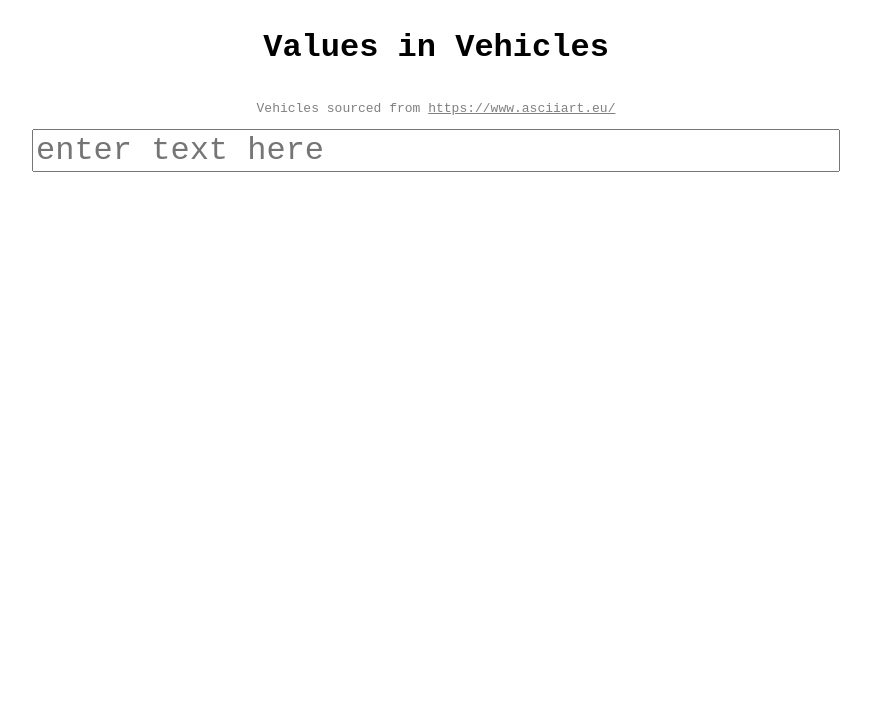
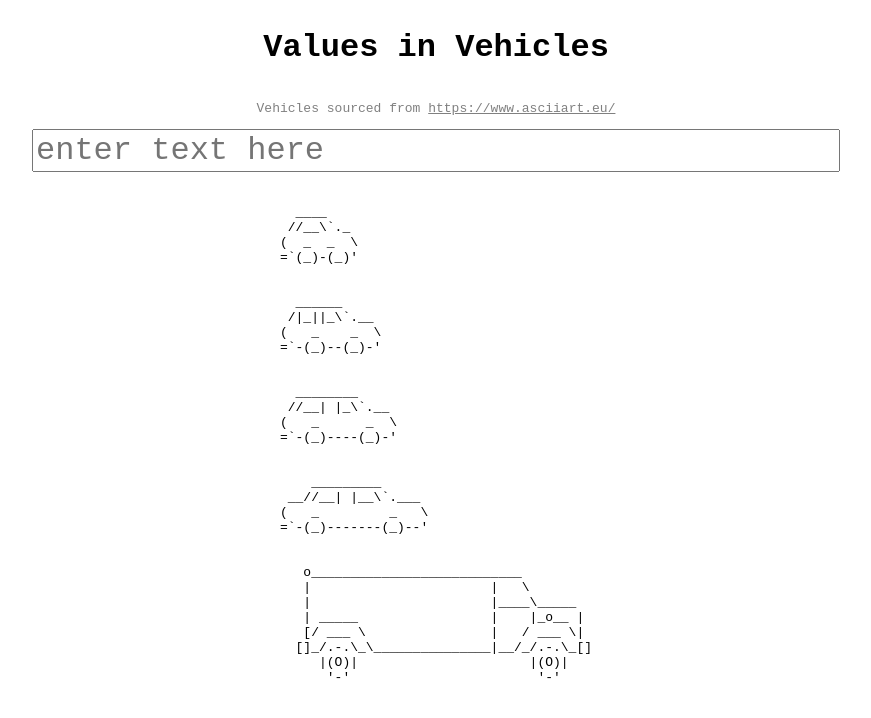
Before and after one commit to sorascode/values-in-vehicles, a React (Create React App) app: page / in a window 1280 px wide. Shown: the top 718 px of the page, without its empty margins (204-1075 px from the left). Built offline with nearby package versions, Linux system fonts and the light colour scheme.

Commit message:
feat: render vehicles

```diff
--- /dev/null
+++ b/src/utils/vehicle-utils.js
@@ -0,0 +1,33 @@
+export const splitChar = '#';
+
+export function renderVehicle(vehicle, text) {
+  if (vehicle === undefined) {
+    return text;
+  }
+
+  const startArea = vehicle.indexOf(splitChar);
+  if (startArea === -1) {
+    return text;
+  }
+
+  const endArea = vehicle.indexOf(splitChar, startArea + 1);
+  const middle = startArea + (endArea - startArea) / 2 + 1;
+
+  const cleanedVehicle = vehicle.replaceAll(splitChar, ' ');
+
+  const textSpan = text.length / 2;
+
+  const startSplit = middle - textSpan;
+  const endSplit = middle + textSpan;
+
+  const startString = cleanedVehicle.substring(0, startSplit);
+  const endString = cleanedVehicle.substring(endSplit);
+
+  return startString + text + endString;
+}
+
+export function getAreaSize(vehicle) {
+  const startArea = vehicle.indexOf(splitChar);
+  const endArea = vehicle.indexOf(splitChar, startArea + 1);
+  return endArea - startArea + 1;
+}
--- a/src/vehicle-renderer/vehicle-renderer.js
+++ b/src/vehicle-renderer/vehicle-renderer.js
@@ -1,7 +1,38 @@
+import './vehicle-renderer.scss';
 import { Component } from 'react';
+import { renderVehicle } from '../utils/vehicle-utils';
+import { getSortedVehicles } from './vehicles-loader';
 
 export class VehicleRenderer extends Component {
+  constructor(props) {
+    super(props);
+    this.state = { vehicles: [] };
+  }
+
+  componentDidMount() {
+    getSortedVehicles().then((vehicles) => {
+      this.setState({ vehicles });
+    });
+  }
+
+  chooseCar() {
+    if (this.state.vehicles === undefined || this.state.vehicles.length === 0) {
+      return undefined;
+    }
+    const minCar = this.state.vehicles.find((vehicle) => vehicle.length >= this.props.text.length);
+    if (minCar === undefined) {
+      return undefined;
+    }
+    return minCar.text;
+  }
+
+  copyToClipboard = () => {
+    navigator.clipboard.writeText(renderVehicle(this.chooseCar(), this.props.text));
+  };
+
   render() {
-    return <pre>{this.props.text}</pre>;
+    return (
+      <pre onClick={this.copyToClipboard}>{renderVehicle(this.chooseCar(), this.props.text)}</pre>
+    );
   }
 }
--- /dev/null
+++ b/src/vehicle-renderer/vehicle-renderer.scss
@@ -0,0 +1,3 @@
+pre {
+  cursor: pointer;
+}
--- /dev/null
+++ b/src/vehicle-renderer/vehicles-loader.js
@@ -0,0 +1,13 @@
+import rawVehicles from './vehicles/vehicles.txt';
+import { getAreaSize } from '../utils/vehicle-utils';
+
+export function getSortedVehicles() {
+  return fetch(rawVehicles)
+    .then((r) => r.text())
+    .then((text) => {
+      const seperatedVehicle = text.split('\n\r\n\r\n');
+      return seperatedVehicle
+        .map((vehicle) => ({ text: vehicle, length: getAreaSize(vehicle) }))
+        .sort((vehicle) => vehicle.length);
+    });
+}
```
Also changed, not shown: .eslintrc.json, src/vehicle-renderer/vehicles/vehicles.txt (added).
